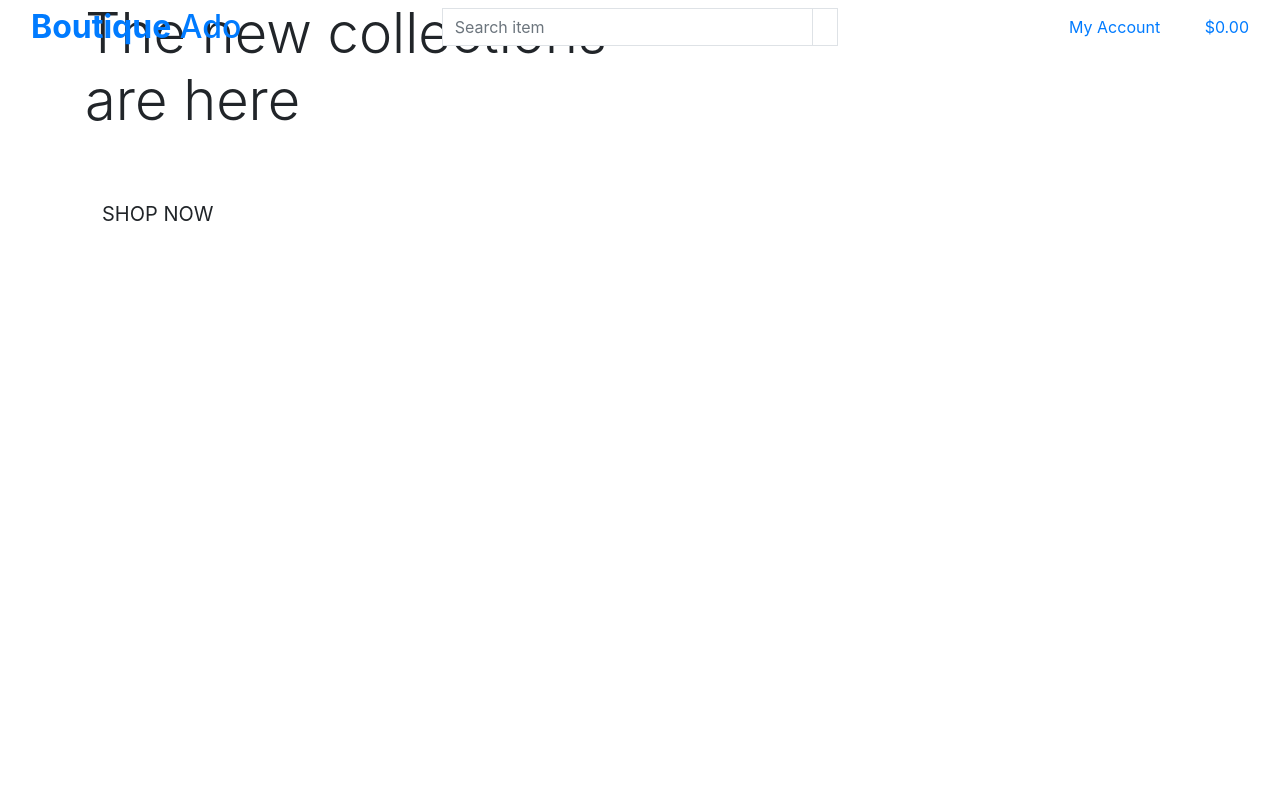
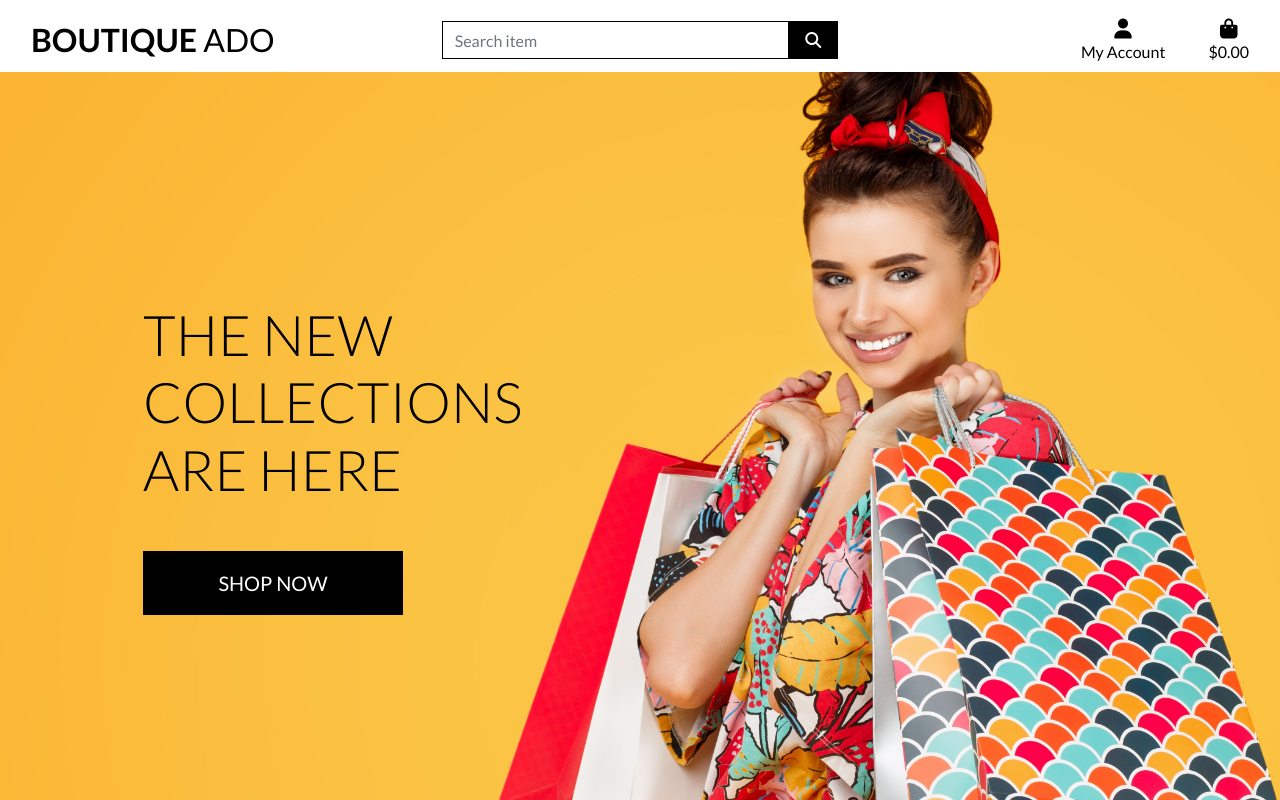
Before and after one commit to anassuncao/boutique_ado, a Django app: page / in a window 1280 px wide. Run offline with Django 3.2, Linux system fonts and the light colour scheme; some libraries are stand-ins or nearby versions.

Commit message:
completed home page header and css

```diff
--- a/boutique_ado/settings.py
+++ b/boutique_ado/settings.py
@@ -148,3 +148,7 @@ USE_TZ = True
 # https://docs.djangoproject.com/en/3.1/howto/static-files/
 
 STATIC_URL = '/static/'
+STATICFILES_DIRS = (os.path.join(BASE_DIR, 'static'),)
+
+MEDIA_URL = '/media/'
+MEDIA_ROOT = os.path.join(BASE_DIR, 'media')
--- a/boutique_ado/urls.py
+++ b/boutique_ado/urls.py
@@ -15,9 +15,12 @@ Including another URLconf
 """
 from django.contrib import admin
 from django.urls import path, include
+from django.conf import settings
+from django.conf.urls.static import static
+
 
 urlpatterns = [
     path('admin/', admin.site.urls),
     path('accounts/', include('allauth.urls')),
     path('', include('home.urls')),
-]
+] + static(settings.MEDIA_URL, document_root=settings.MEDIA_ROOT)
--- /dev/null
+++ b/static/css/base.css
@@ -0,0 +1,81 @@
+html {
+    height: 100%;
+}
+
+body {
+    background: url('/media/homepage_background_cropped.jpg') no-repeat center center fixed;
+    background-size: cover;
+    height: calc(100vh - 164px);
+    color: #555;
+    font-family: 'Lato';
+}
+
+/* from Bulma */
+.icon {
+    align-items: center;
+    display: inline-flex;
+    justify-content: center;
+    height: 1.5rem;
+    width: 1.5rem;
+}
+
+.logo-font {
+    text-transform: uppercase;
+}
+
+.main-logo-link {
+    width: fit-content;
+}
+
+.shop-now-button {
+    background: black;
+    color: white;
+    min-width: 260px;
+}
+
+.btn-black {
+    background: black;
+    color: white;
+}
+
+.shop-now-button:hover,
+.shop-now-button:active,
+.shop-now-button:focus,
+.btn-black:hover,
+.btn-black:active,
+.btn-black:focus {
+    background: #222;
+    color: white;
+}
+
+.text-black {
+    color: #000 !important;
+}
+
+.border-black {
+    border: 1px solid black !important;
+}
+
+/* -------------------------------- Media Queries */
+
+/* Slightly larger container on xl screens */
+@media (min-width: 1200px) {
+  .container {
+    max-width: 80%;
+  }
+}
+
+/* fixed top navbar only on medium and up */
+@media (min-width: 992px) {
+    .fixed-top-desktop-only {
+        position: fixed;
+        top: 0;
+        right: 0;
+        left: 0;
+        z-index: 1030;
+    }
+
+    .header-container {
+        padding-top: 164px;
+    }
+}
--- a/templates/base.html
+++ b/templates/base.html
@@ -14,12 +14,16 @@
 
     {% block corecss %}
         <link rel="stylesheet" href="https://cdn.jsdelivr.net/npm/bootstrap@4.5.3/dist/css/bootstrap.min.css" integrity="sha384-TX8t27EcRE3e/ihU7zmQxVncDAy5uIKz4rEkgIXeMed4M0jlfIDPvg6uqKI2xXr2" crossorigin="anonymous">
+        <link rel="stylesheet" href="https://fonts.googleapis.com/css2?family=Lato:ital,wght@0,100;0,300;0,400;0,700;0,900;1,100;1,300;1,400;1,700;1,900&display=swap">
+        <link rel="stylesheet" href="{% static 'css/base.css' %}" >
+
     {% endblock %}
 
     {% block extra_css %}
     {% endblock %}
 
     {% block corejs %}
+        <script src="https://kit.fontawesome.com/e3c1a0a6b2.js" crossorigin="anonymous"></script>
         <script src="https://code.jquery.com/jquery-3.5.1.slim.min.js" integrity="sha384-DfXdz2htPH0lsSSs5nCTpuj/zy4C+OGpamoFVy38MVBnE+IbbVYUew+OrCXaRkfj" crossorigin="anonymous"></script>
         <script src="https://cdn.jsdelivr.net/npm/popper.js@1.16.1/dist/umd/popper.min.js" integrity="sha384-9/reFTGAW83EW2RDu2S0VKaIzap3H66lZH81PoYlFhbGU+6BZp6G7niu735Sk7lN" crossorigin="anonymous"></script>
         <script src="https://cdn.jsdelivr.net/npm/bootstrap@4.5.3/dist/js/bootstrap.min.js" integrity="sha384-w1Q4orYjBQndcko6MimVbzY0tgp4pWB4lZ7lr30WKz0vr/aWKhXdBNmNb5D92v7s" crossorigin="anonymous"></script>
@@ -34,7 +38,7 @@
   <body>
 
     <header class="container-fluid fixed-top">
-        <div class="row">
+        <div id="topnav" class="row bg-white pt-lg-2 d-done d-lg-flex">
             <div class="col-12 col-lg-4 my-auto py-1 py-lg-0 text-center text-lg-left">
                 <a href="{% url 'home' %}" class="nav-link main-logo-link">
                     <h2 class="logo-font text-black my-0"><strong>Boutique</strong> Ado</h2>
```
Also changed, not shown: media/homepage_background_cropped.jpg (added).
